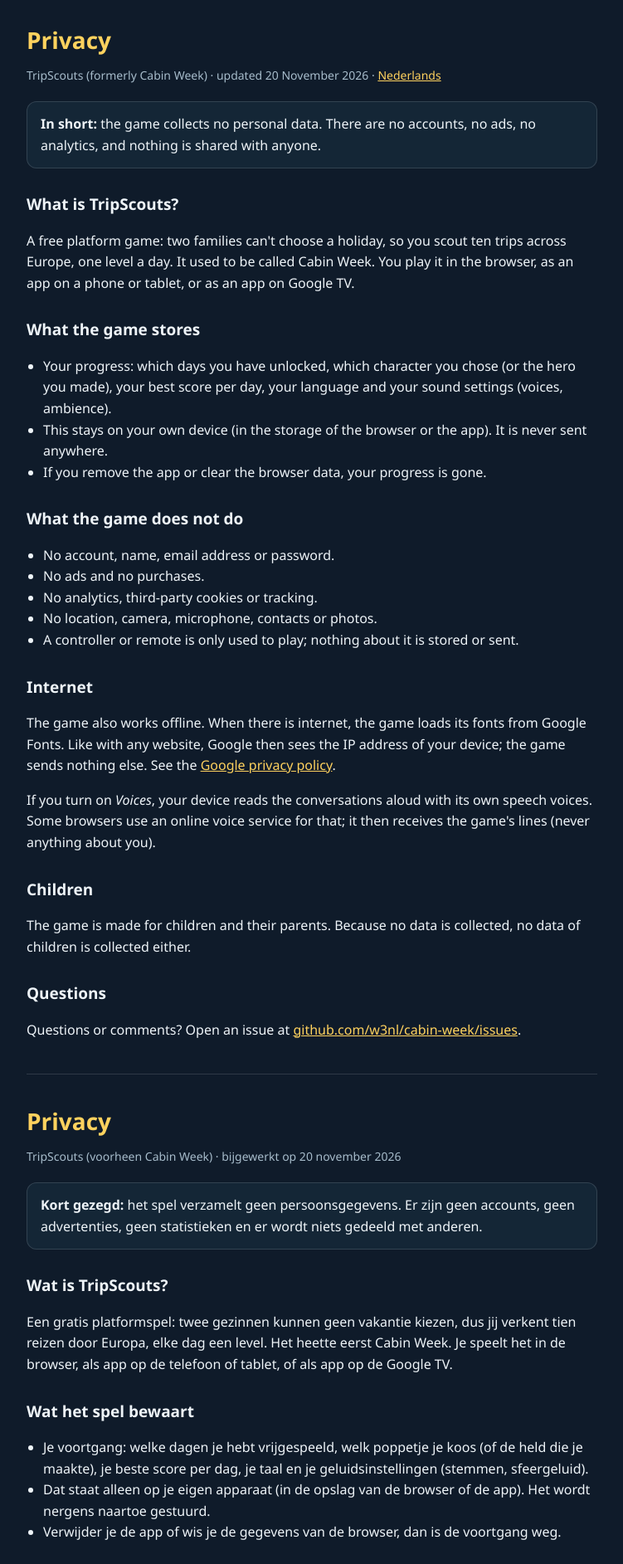
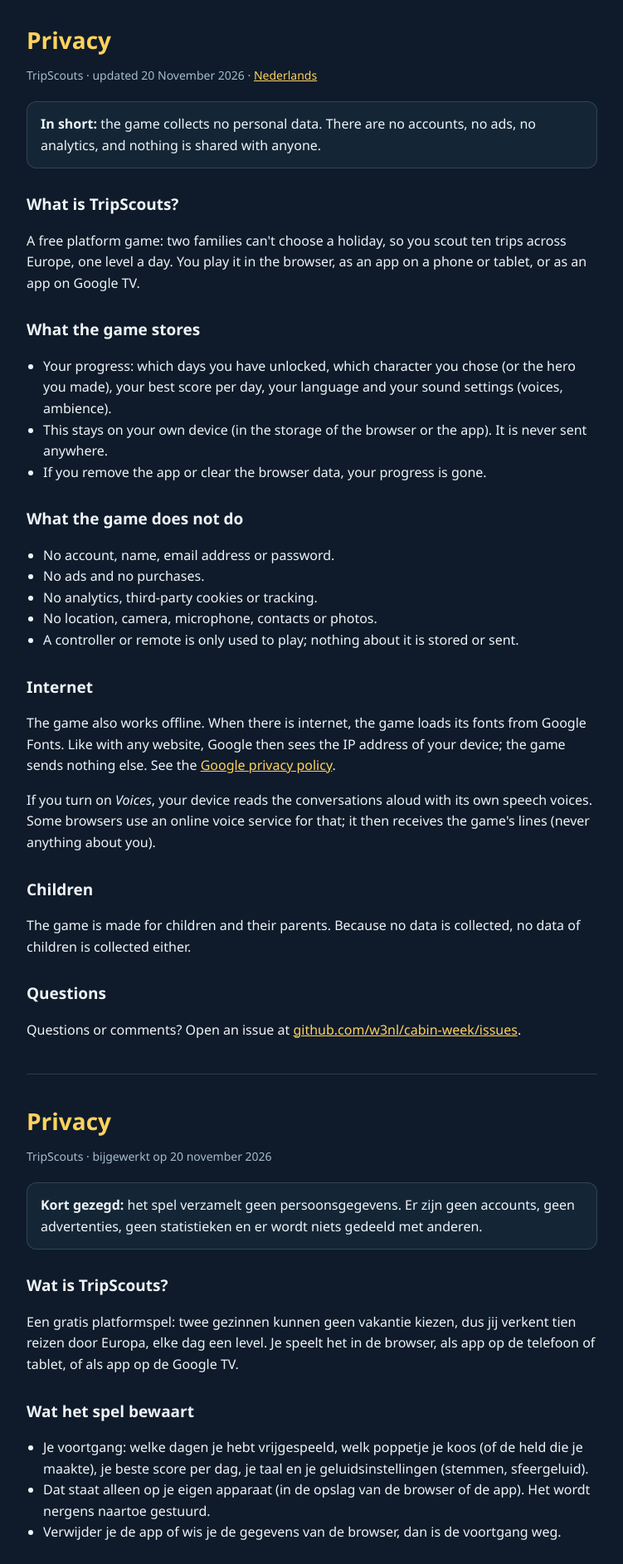
Before and after one commit to w3nl/cabin-week, a website: page privacy.html in a window 1280 px wide. Shown: the top 1885 px of the page at 83% size, without its empty margins (264-1015 px from the left). Drawn offline with Linux system fonts and the light colour scheme.

Commit message:
Drop 'formerly Cabin Week' where players see it
Co-Authored-By: Claude Opus 5.5 <noreply@anthropic.com>
Claude-Session: https://claude.ai/code/session_01VpBcyiGqJR4Ce9GxzMcGYy

```diff
--- a/privacy.html
+++ b/privacy.html
@@ -30,12 +30,12 @@
 <body>
 <main>
   <h1>Privacy</h1>
-  <p class="muted">TripScouts (formerly Cabin Week) · updated 20 November 2026 · <a href="#nl" lang="nl">Nederlands</a></p>
+  <p class="muted">TripScouts · updated 20 November 2026 · <a href="#nl" lang="nl">Nederlands</a></p>
 
   <div class="box"><strong>In short:</strong> the game collects no personal data. There are no accounts, no ads, no analytics, and nothing is shared with anyone.</div>
 
   <h2>What is TripScouts?</h2>
-  <p>A free platform game: two families can't choose a holiday, so you scout ten trips across Europe, one level a day. It used to be called Cabin Week. You play it in the browser, as an app on a phone or tablet, or as an app on Google TV.</p>
+  <p>A free platform game: two families can't choose a holiday, so you scout ten trips across Europe, one level a day. You play it in the browser, as an app on a phone or tablet, or as an app on Google TV.</p>
 
   <h2>What the game stores</h2>
   <ul>
@@ -67,12 +67,12 @@
 
   <section id="nl" lang="nl">
   <h1>Privacy</h1>
-  <p class="muted">TripScouts (voorheen Cabin Week) · bijgewerkt op 20 november 2026</p>
+  <p class="muted">TripScouts · bijgewerkt op 20 november 2026</p>
 
   <div class="box"><strong>Kort gezegd:</strong> het spel verzamelt geen persoonsgegevens. Er zijn geen accounts, geen advertenties, geen statistieken en er wordt niets gedeeld met anderen.</div>
 
   <h2>Wat is TripScouts?</h2>
-  <p>Een gratis platformspel: twee gezinnen kunnen geen vakantie kiezen, dus jij verkent tien reizen door Europa, elke dag een level. Het heette eerst Cabin Week. Je speelt het in de browser, als app op de telefoon of tablet, of als app op de Google TV.</p>
+  <p>Een gratis platformspel: twee gezinnen kunnen geen vakantie kiezen, dus jij verkent tien reizen door Europa, elke dag een level. Je speelt het in de browser, als app op de telefoon of tablet, of als app op de Google TV.</p>
 
   <h2>Wat het spel bewaart</h2>
   <ul>
```
Also changed, not shown: README.md, docs/play-store/README.md.
